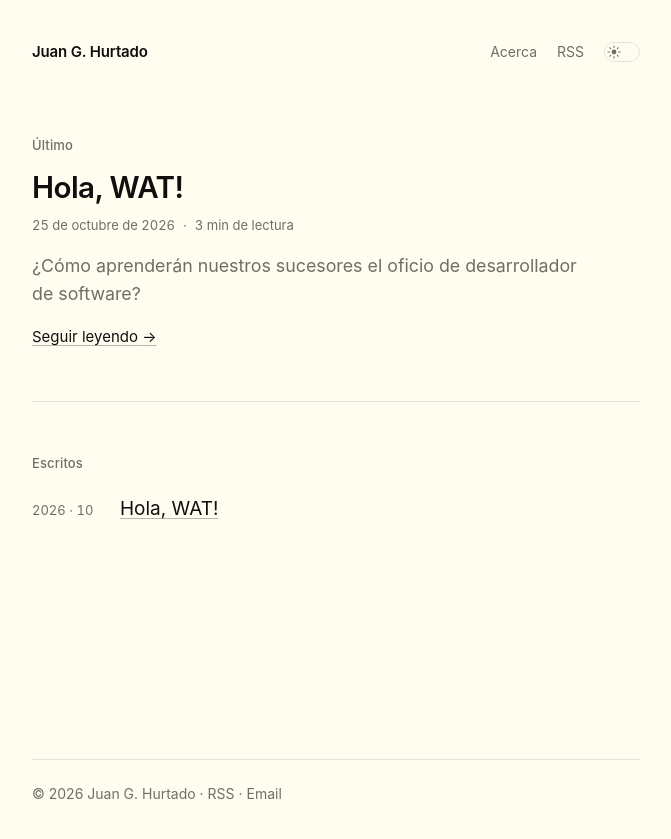
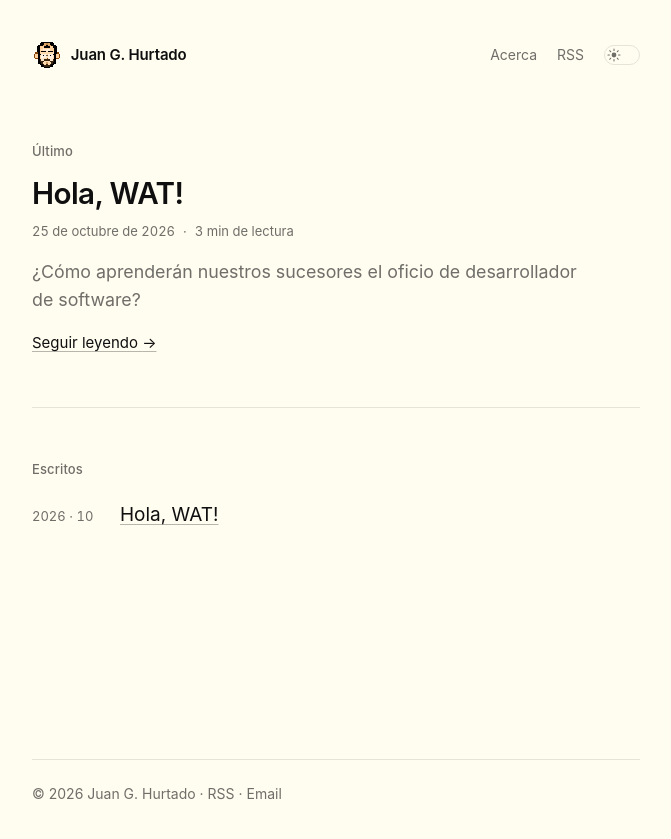
Before and after one commit to juanghurtado/juanghurtado.com, a Jekyll site: the page built from index.html, in a window 1280 px wide. Shown: the top 839 px of the page, without its empty margins (304-975 px from the left). Built offline with Jekyll 4.4.1, drawn with Linux system fonts in a browser that asks for light colours.

Commit message:
Add pixel-art avatar as logo and favicon

```diff
--- a/_includes/head.html
+++ b/_includes/head.html
@@ -27,6 +27,8 @@
   <meta name="twitter:description" content="{{ page_description }}">
 
   <link rel="icon" href="{{ '/assets/favicon.svg' | relative_url }}" type="image/svg+xml">
+  <link rel="icon" href="{{ '/assets/favicon-32.png' | relative_url }}" type="image/png" sizes="32x32">
+  <link rel="apple-touch-icon" href="{{ '/assets/apple-touch-icon.png' | relative_url }}">
   <meta name="theme-color" content="#fffcf0" media="(prefers-color-scheme: light)">
   <meta name="theme-color" content="#100f0f" media="(prefers-color-scheme: dark)">
   <link rel="alternate" type="application/atom+xml" title="{{ site.title }}" href="{{ '/feed.xml' | relative_url }}">
--- a/_includes/header.html
+++ b/_includes/header.html
@@ -1,6 +1,11 @@
 <header class="site-header">
   <nav class="site-nav" aria-label="Principal">
-    <a class="site-title" href="{{ '/' | relative_url }}">{{ site.author.name }}</a>
+    <a class="site-title" href="{{ '/' | relative_url }}">
+      <span class="site-logo" aria-hidden="true">
+        <img src="{{ '/assets/avatar.svg' | relative_url }}" alt="" width="24" height="24">
+      </span>
+      <span>{{ site.author.name }}</span>
+    </a>
 
     <div class="site-nav-links">
       <a href="{{ '/acerca/' | relative_url }}">Acerca</a>
--- a/assets/css/style.css
+++ b/assets/css/style.css
@@ -230,11 +230,30 @@ main {
 }
 
 .site-title {
+  display: inline-flex;
+  align-items: center;
+  gap: 0.55rem;
   font-size: 0.9375rem;
   font-weight: 600;
   letter-spacing: -0.01em;
   text-decoration: none;
   white-space: nowrap;
+}
+
+.site-logo {
+  display: inline-flex;
+  flex: none;
+  padding: 2px;
+  background: var(--flexoki-paper);
+  border-radius: 6px;
+  line-height: 0;
+}
+
+.site-logo img {
+  display: block;
+  width: 26px;
+  height: 26px;
+  image-rendering: pixelated;
 }
 
 .site-title:hover {
@@ -753,6 +772,16 @@ main {
     gap: 1rem;
   }
 
+  .site-logo {
+    padding: 1px;
+    border-radius: 5px;
+  }
+
+  .site-logo img {
+    width: 24px;
+    height: 24px;
+  }
+
   .post-item {
     grid-template-columns: 4.25rem 1fr;
     gap: 0.6rem;
@@ -784,6 +813,11 @@ main {
 @media (max-width: 360px) {
   .site-title {
     font-size: 0.875rem;
+  }
+
+  .site-logo img {
+    width: 22px;
+    height: 22px;
   }
 
   .site-nav-links {
```
Also changed, not shown: README.md, assets/apple-touch-icon.png (added), assets/avatar.svg (added), assets/favicon-32.png (added), assets/favicon.svg.
